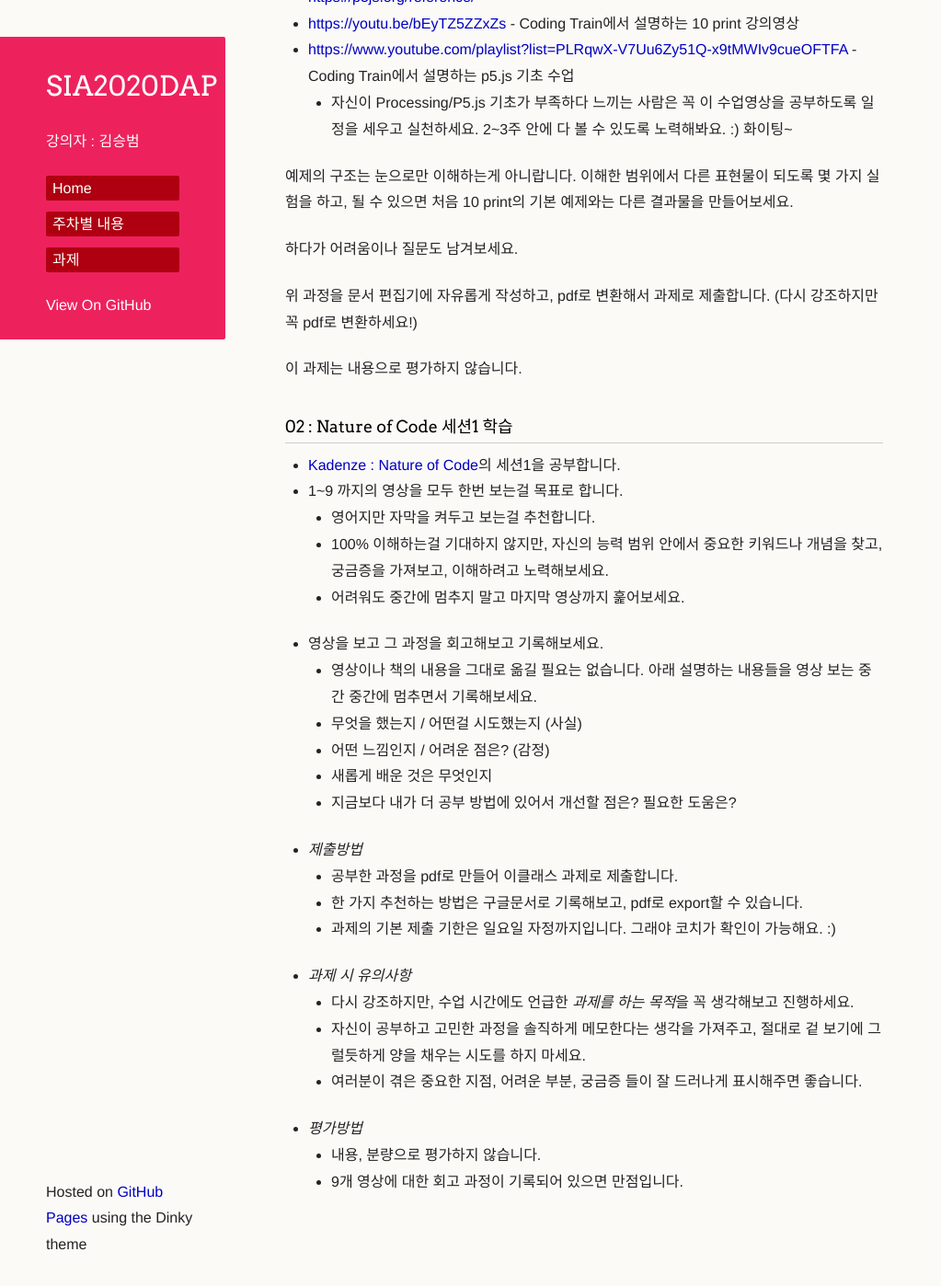
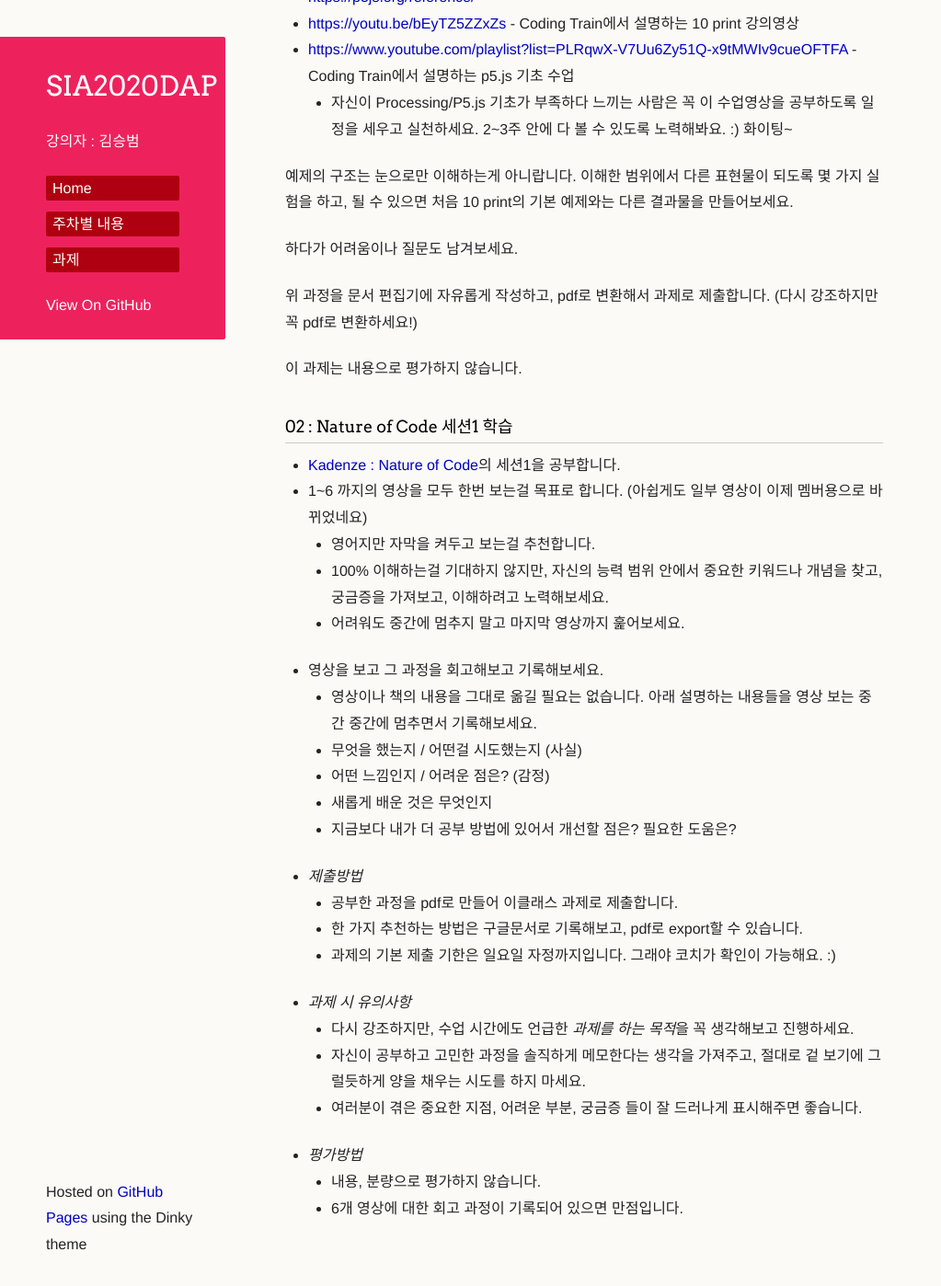
Before and after one commit to picxenk/SIA2020DAP, a Jekyll site: the page built from homework.md, in a window 1280 px wide and 1400 px high, scrolled down 855 px. Shown: the whole window at 92% size, without its empty margins (0-1023 px from the left). Built offline with Jekyll 4.4.1, drawn with Linux system fonts in a browser that asks for light colours; our own code applies the rules of GitHub Pages for plain Markdown files; a script that is not in the unit is left out; the repository's description, which GitHub fills in, is left out; before the commit the page ends 2227 px from its top, so only the background shows below that.

Commit message:
Update homework.md

```diff
--- a/homework.md
+++ b/homework.md
@@ -42,7 +42,7 @@
 
 ### 02 : Nature of Code 세션1 학습
  * [Kadenze : Nature of Code](https://www.kadenze.com/courses/the-nature-of-code-ii/sessions)의 세션1을 공부합니다.
- * 1~9 까지의 영상을 모두 한번 보는걸 목표로 합니다.
+ * 1~6 까지의 영상을 모두 한번 보는걸 목표로 합니다. (아쉽게도 일부 영상이 이제 멤버용으로 바뀌었네요)
    * 영어지만 자막을 켜두고 보는걸 추천합니다.
    * 100% 이해하는걸 기대하지 않지만, 자신의 능력 범위 안에서 중요한 키워드나 개념을 찾고, 궁금증을 가져보고, 이해하려고 노력해보세요.
    * 어려워도 중간에 멈추지 말고 마지막 영상까지 훑어보세요.
@@ -65,4 +65,4 @@
 
  * *평가방법*
    * 내용, 분량으로 평가하지 않습니다.
-   * 9개 영상에 대한 회고 과정이 기록되어 있으면 만점입니다.
+   * 6개 영상에 대한 회고 과정이 기록되어 있으면 만점입니다.
```
